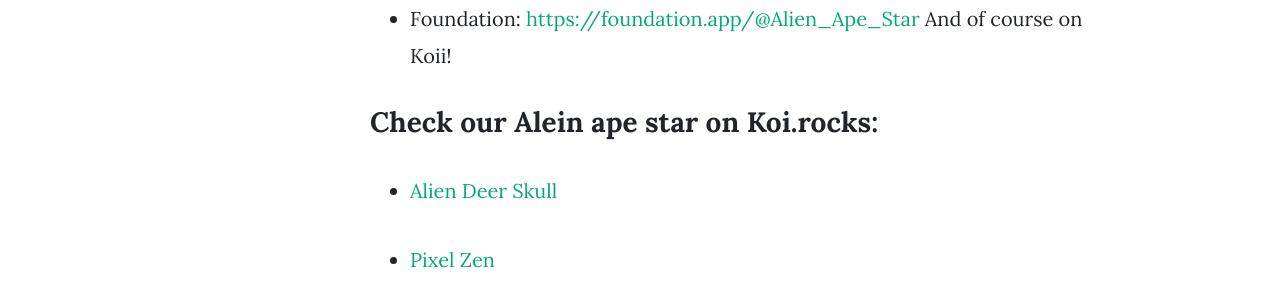
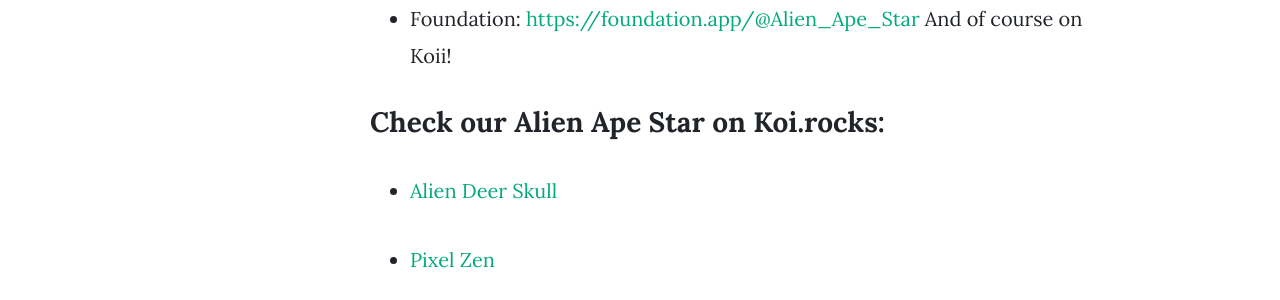
Before and after one commit to tykoii/blog, a Jekyll site: the page built from _posts/2021-09-09-discovery-costin.md, in a window 1280 px wide and 900 px high, scrolled down 3047 px. Shown: the part 156-456 px from the top of the window. Built offline with Jekyll 4.4.1, drawn with Linux system fonts in a browser that asks for light colours; nearby versions of some CDN libraries; comment, search, counter and statistics services are not loaded.

Commit message:
quick update

```diff
--- a/_posts/2021-09-09-discovery-costin.md
+++ b/_posts/2021-09-09-discovery-costin.md
@@ -52,7 +52,7 @@
 - Foundation: [https://foundation.app/@Alien_Ape_Star](https://foundation.app/@Alien_Ape_Star){:target="\_blank"}
   And of course on Koii!
 
-### Check our Alein ape star on Koi.rocks:
+### Check our Alien Ape Star on Koi.rocks:
 
 - [Alien Deer Skull](https://koii.live/wYHHyUZcg7xtCYL43dDM135QZREw8kpDVFzZQGC6IdQ.html)
 
```
